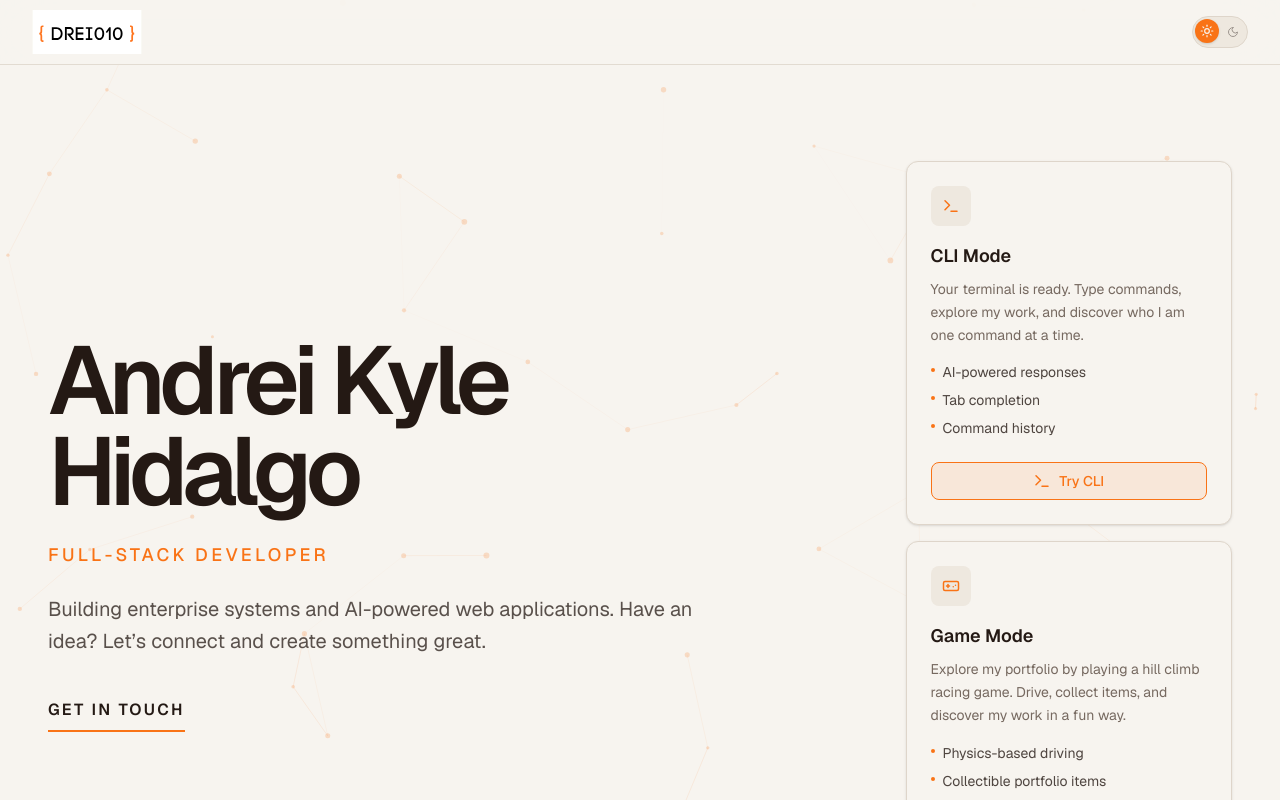
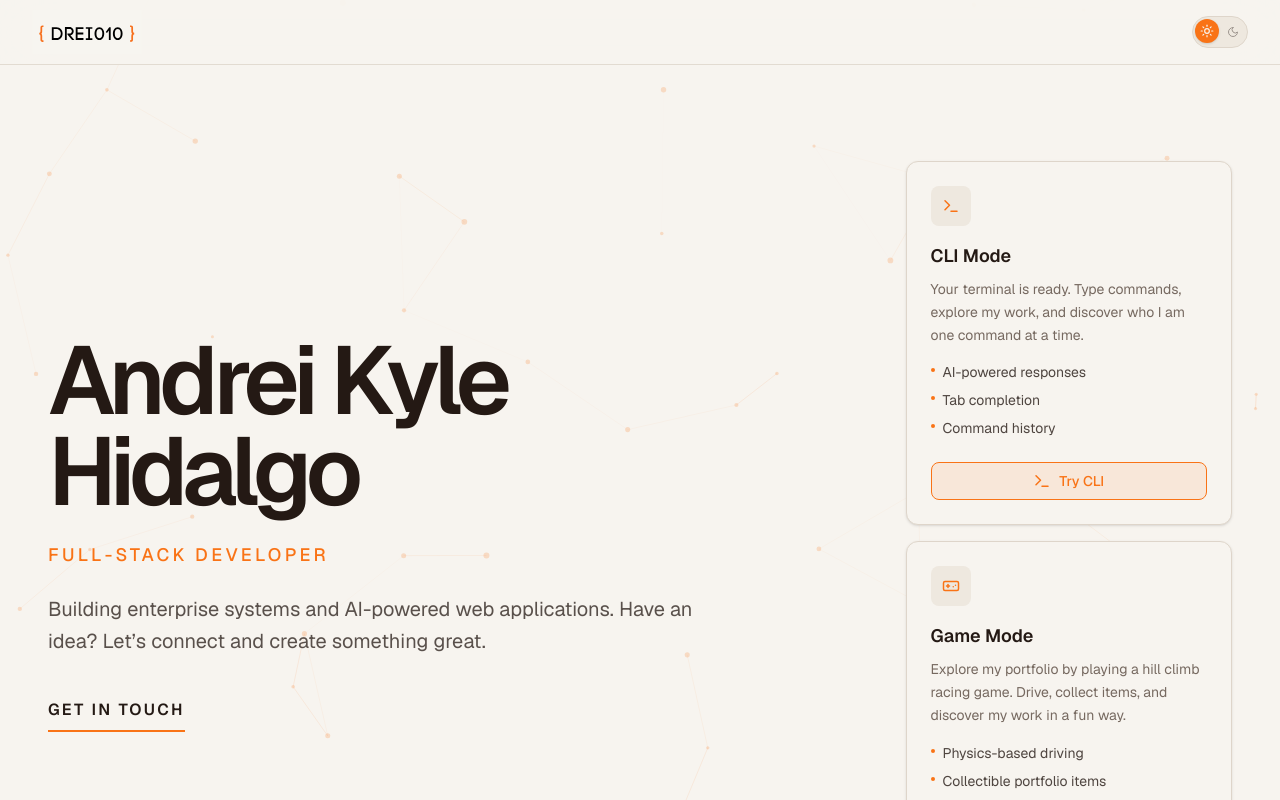
Before and after one commit to Drei010/drei010-portfolio, a Next.js app: page / in a window 1280 px wide. Built offline with nearby package versions, Linux system fonts and the light colour scheme.

Commit message:
fix: removed mismatch of white logo in light mode

```diff
--- a/components/Header.tsx
+++ b/components/Header.tsx
@@ -68,7 +68,7 @@ export function Header() {
             alt="Andrei Kyle Logo"
             width={160}
             height={32}
-            className="h-11 w-auto"
+            className={`h-11 w-auto ${logoSrc === "/2.svg" ? "mix-blend-multiply" : ""}`}
             priority
             suppressHydrationWarning
           />
```
